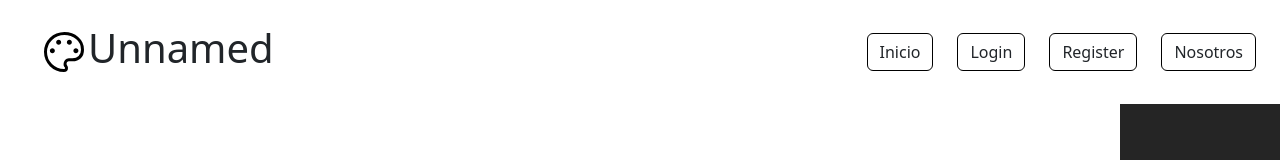
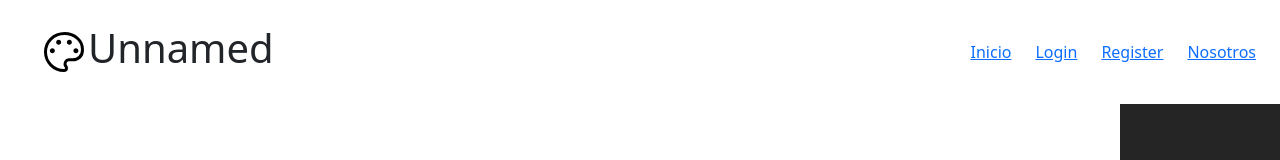
Before and after one commit to marcosquinteros/prog-parcial, a React (Create React App) app in the folder urcan-grande-lacki-quinteros/: page / in a window 1280 px wide. Shown: the top 160 px of the page. Built offline with nearby package versions, Linux system fonts and the light colour scheme.

Commit message:
boton app.js

```diff
--- a/urcan-grande-lacki-quinteros/src/App.js
+++ b/urcan-grande-lacki-quinteros/src/App.js
@@ -23,16 +23,16 @@ function App() {
             <h1>Unnamed</h1>
           </div>
           <div className="nav-buttons d-flex gap-4 align-items-center">
-            <Link to="/" className="btn border-black">
+            <Link to="/" className="nav-button">
               Inicio
             </Link>
-            <Link to="/Login" className="btn border-black">
+            <Link to="/Login" className="nav-button">
               Login
             </Link>
-            <Link to="/Register" className="btn border-black">
+            <Link to="/Register" className="nav-button">
               Register
             </Link>
-            <Link to="/Nosotros" className="btn border-black">
+            <Link to="/Nosotros" className="nav-button">
               Nosotros
             </Link>
           </div>
```
